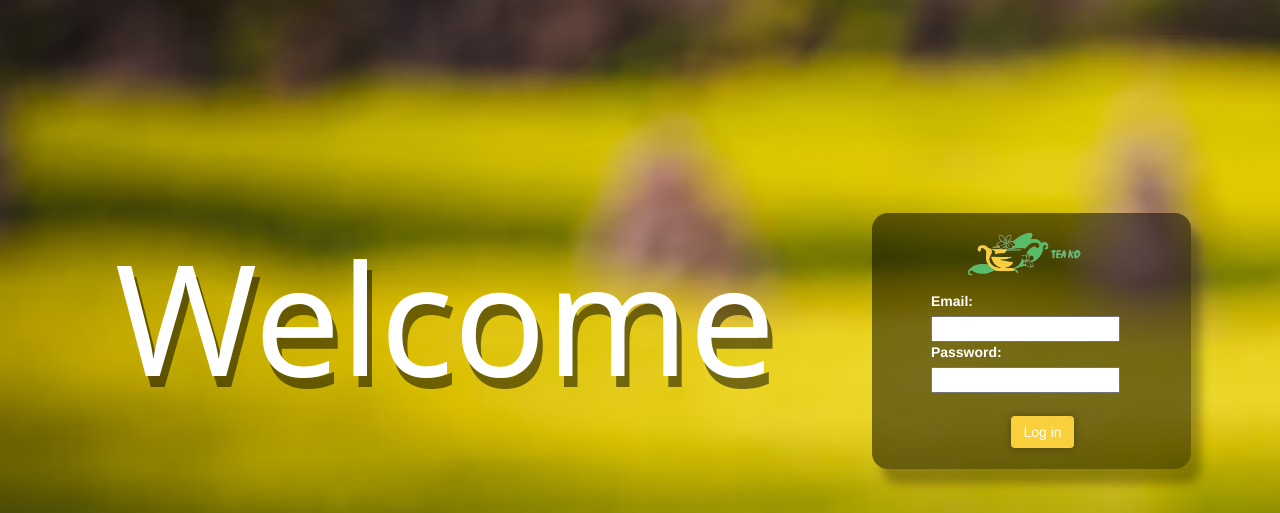
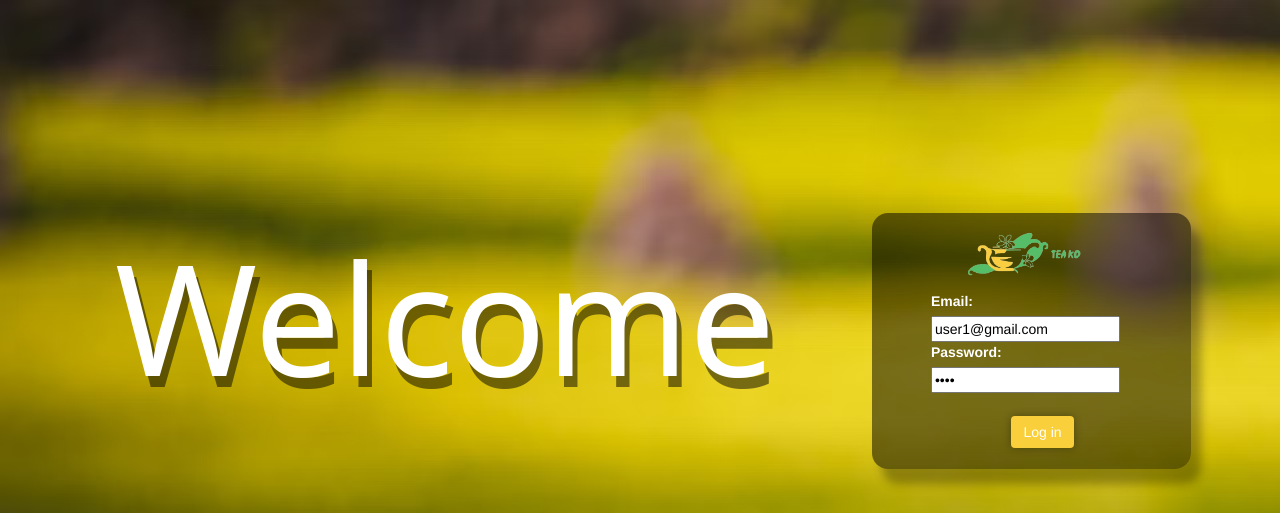
Before and after one commit to FifalianaRabary/the, a PHP site: page /pages/loginUser.php in a window 1280 px wide. Shown: the top 513 px of the page. Run offline with PHP 8.4, Linux system fonts and the light colour scheme.

Commit message:
input color black
input color black css loginAdmin et user

```diff
--- a/assets/css/cssLoginAdmin.css
+++ b/assets/css/cssLoginAdmin.css
@@ -71,3 +71,7 @@
 margin-top: -27%;
 margin-left: 15%;
 }
+
+input{
+    color:black;
+}
--- a/assets/css/cssLoginUser.css
+++ b/assets/css/cssLoginUser.css
@@ -71,3 +71,7 @@
     margin-top: -27%;
     margin-left: 15%;
     }
+
+    input{
+        color:black;
+    }
```
